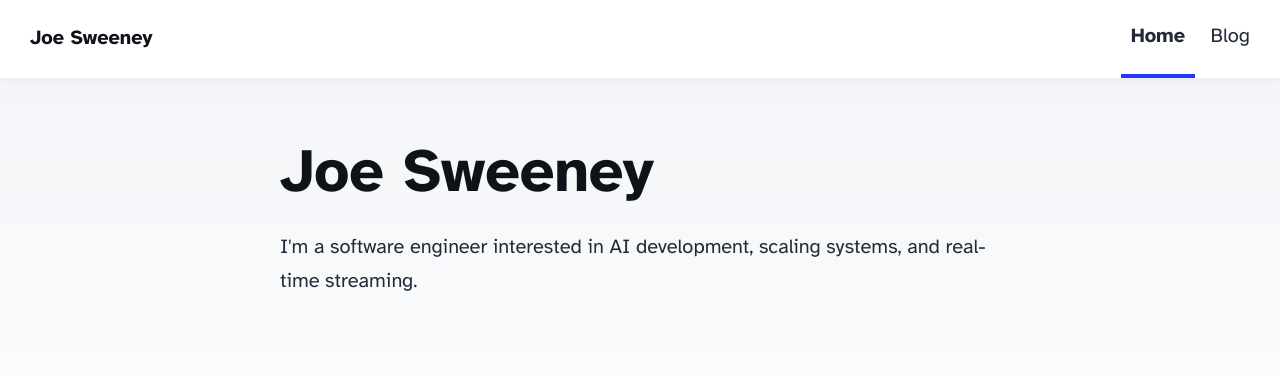
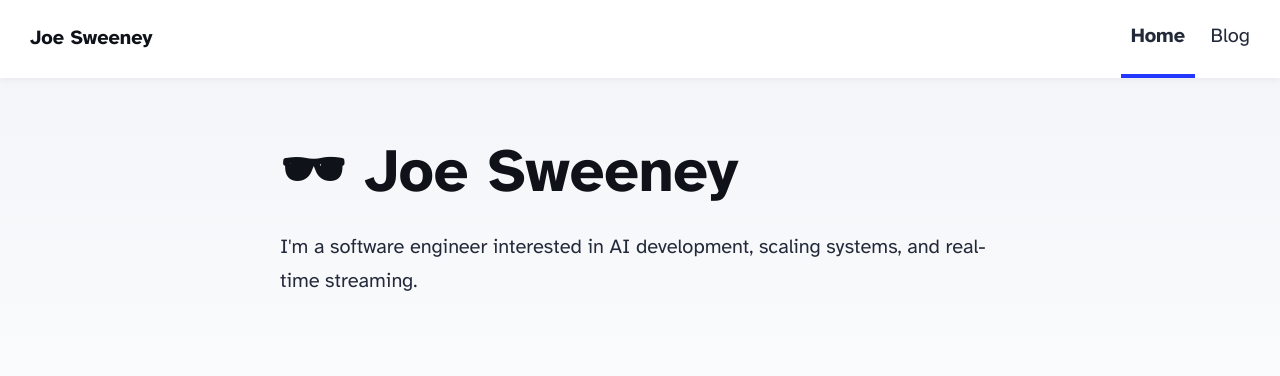
Before and after one commit to jswny/website, an Astro site: page / in a window 1280 px wide. Shown: the top 376 px of the page. Built offline with nearby package versions, Linux system fonts and the light colour scheme; Astro itself is replaced by a stand-in of ours.

Commit message:
Update homepage emoji

```diff
--- a/src/pages/index.astro
+++ b/src/pages/index.astro
@@ -13,7 +13,7 @@ import { SITE_TITLE, SITE_DESCRIPTION } from '../consts';
 	<body>
 		<Header />
 		<main>
-			<h1>Joe Sweeney</h1>
+			<h1>🕶 Joe Sweeney</h1>
 			<p>
 				I'm a software engineer interested in AI development, scaling systems, and real-time
 				streaming.
```
